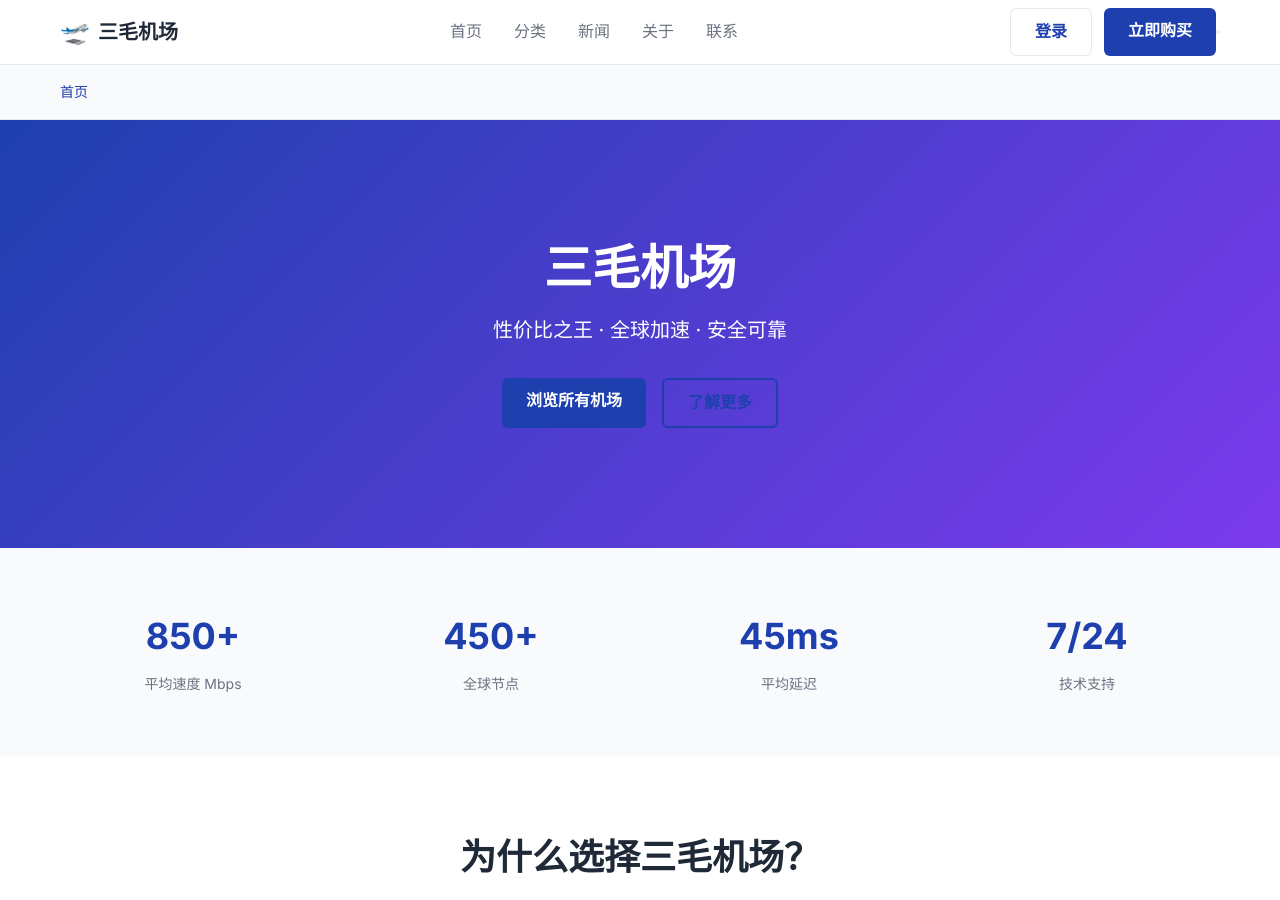
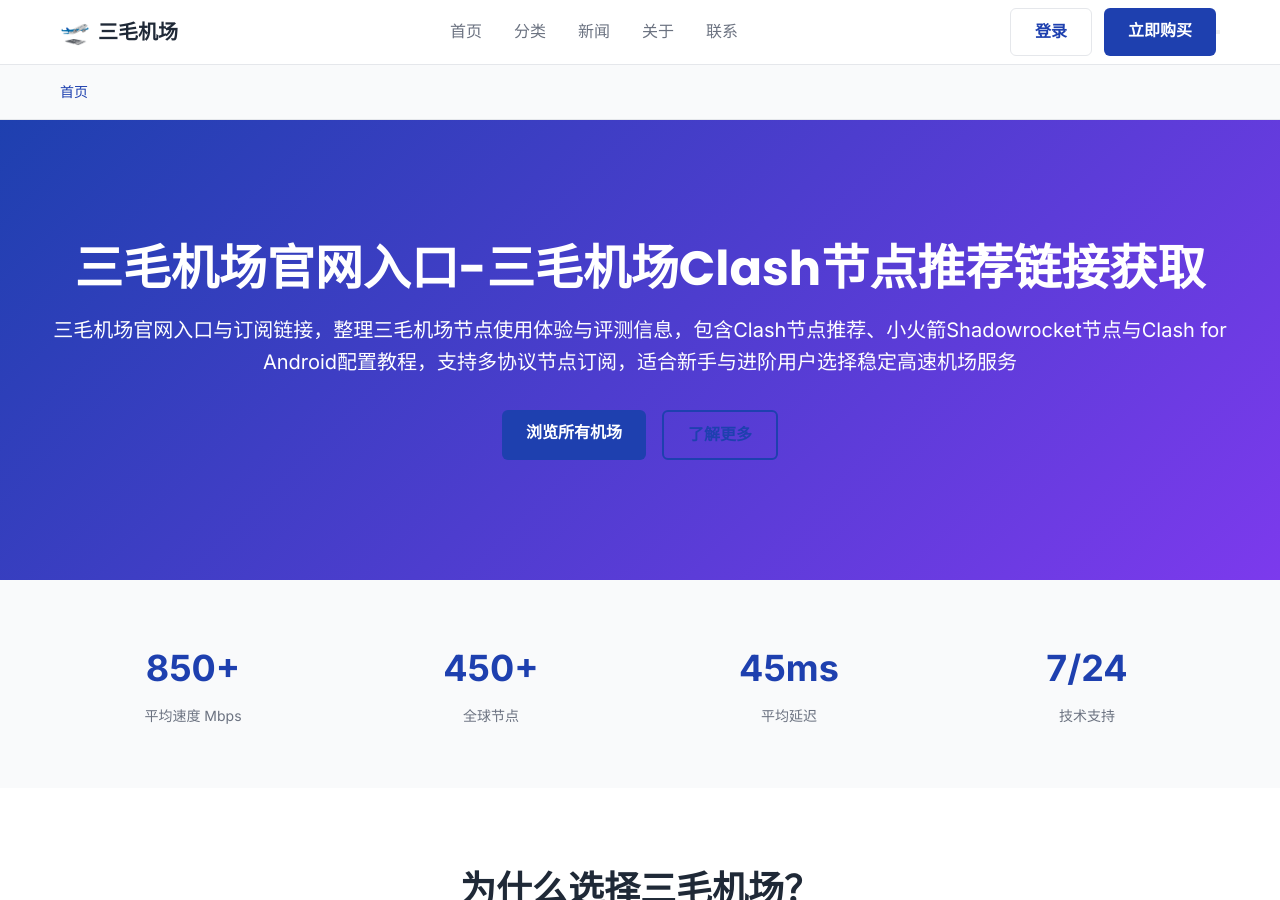
Before and after one commit to sanmaojichan/sanmaojichan.github.io, a Jekyll site: the page built from index.md, in a window 1280 px wide and 900 px high. Built offline with Jekyll 4.4.1, drawn with Linux system fonts in a browser that asks for light colours.

Commit message:
Update index.md

```diff
--- a/index.md
+++ b/index.md
@@ -1,7 +1,7 @@
 ---
 layout: home
-title: 三毛机场
-subtitle: 性价比之王 · 全球加速 · 安全可靠
+title: 三毛机场官网入口-三毛机场Clash节点推荐链接获取
+subtitle: 三毛机场官网入口与订阅链接，整理三毛机场节点使用体验与评测信息，包含Clash节点推荐、小火箭Shadowrocket节点与Clash for Android配置教程，支持多协议节点订阅，适合新手与进阶用户选择稳定高速机场服务
 permalink: /
 stats:
   - value: "850+"
```
